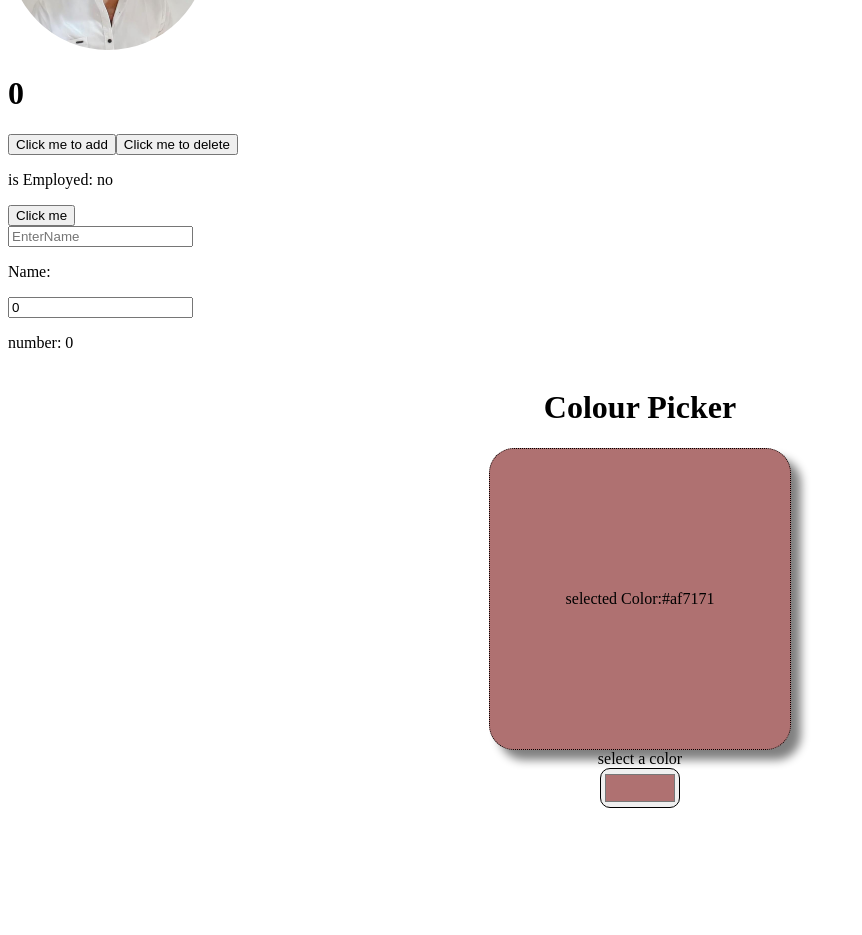
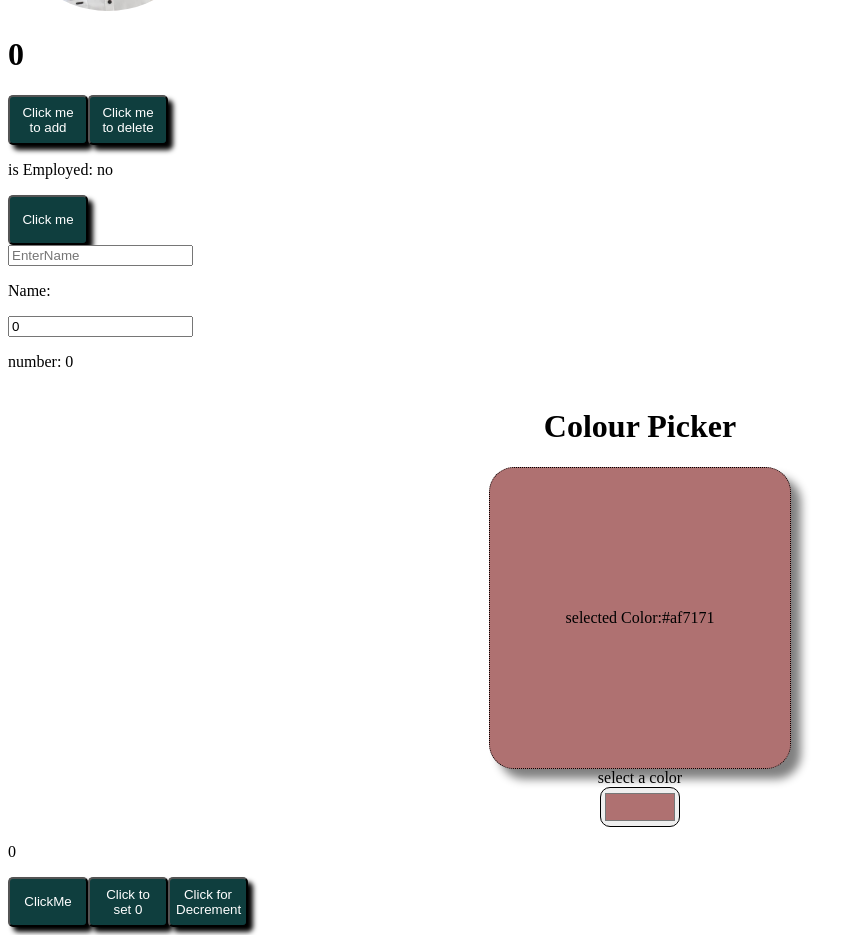
Before and after one commit to haranadh03/FrontEndPractise, a React app: page / in a window 1280 px wide. Shown: the part 1100-2035 px from the top of the page, without its empty margins (0-862 px from the left). Before the commit the page ends 1916 px from the top, so only its background shows below. Built offline with nearby package versions, Linux system fonts and the light colour scheme; the HTML template or start-up script is replaced by a standard one.

Commit message:
newFilesadded

```diff
--- a/src/App.css
+++ b/src/App.css
@@ -51,3 +51,15 @@ img{
   width: 80px;
   border-radius:10px;
 }
+button{
+  height:50px;
+  width:80px;
+  background-color:rgb(15, 62, 62);
+  color: white;
+  border-radius: 5px;
+  box-shadow: 5px 5px 5px black;
+  transition: 0.7ms;
+}
+.lalal{
+  display: flex;
+}
--- a/src/App.jsx
+++ b/src/App.jsx
@@ -13,6 +13,7 @@ import Usestate from './Usestate.jsx';
 import 'animate.css'
 import MyComponent from './MyComponent.jsx';
 import ColourPicker from './ColourPicker.jsx';
+import Updater from './Updater.jsx'
 
 function App() {
   useEffect(() => {
@@ -25,14 +26,13 @@ function App() {
       <div className='hari'>
       <Header></Header>
       <Student name="haranadh" age={23}></Student>
-      <Student/>
       <div className="animate__animated animate__backInRight">
       <Card ></Card>
       </div>
       <div className='animate__animated animate__backInRight'>
       <Card></Card>
       </div>
-      <User isLoggedIn={true} name='hari'></User>
+      <User isLoggedIn={false} name='Haranadh'></User>
       <Button></Button><br />
       <div  data-aos="flip-right">
       <Profile/>
@@ -40,6 +40,7 @@ function App() {
       <Usestate /><br />
       <MyComponent/>
       <ColourPicker/>
+      <Updater/>
       </div>
     </>
   )
--- /dev/null
+++ b/src/Updater.jsx
@@ -0,0 +1,28 @@
+import { useState } from "react"
+
+function Updater(){
+    const [count,setCount]=useState(0)
+    function handleclick(){
+        setCount(count => count+1);
+        setCount(count => count+1);
+        setCount(count => count+1);
+    }
+    function handleReset(){
+        setCount(0);
+    }
+    function handleDecrement(){
+        if(count>0)
+        setCount(count-1);
+    }
+    return(
+        <>
+            <p>{count}</p>
+            <div className="lalal">
+            <button onClick={handleclick}>ClickMe</button>
+            <button onClick={handleReset}>Click to set 0</button>
+            <button onClick={handleDecrement}>Click for Decrement</button>
+            </div>
+        </>
+    )
+}
+export default Updater
```
